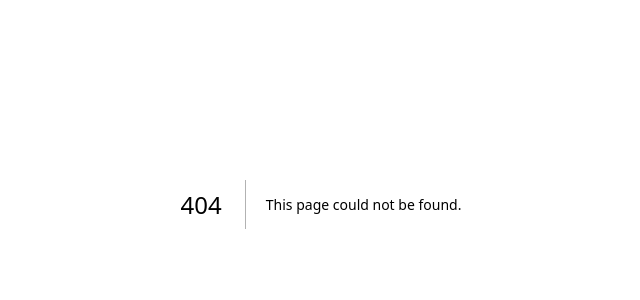
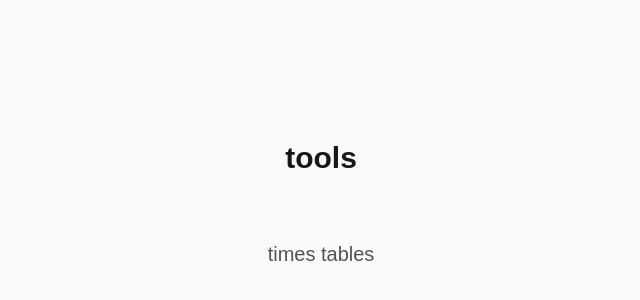
Before and after one commit to estherjyu/triplee, a Next.js app: page /tools in a window 1280 px wide. Before the commit this address had no page. Shown: the part 196-496 px from the top of the page, without its empty margins (319-959 px from the left). Built offline with nearby package versions, Linux system fonts and the light colour scheme.

Commit message:
Add tools page to menu with times tables link

```diff
--- a/src/app/menu/page.tsx
+++ b/src/app/menu/page.tsx
@@ -30,6 +30,12 @@ export default function Menu() {
           >
             recommendations
           </Link>
+          <Link
+            href="/tools"
+            className="text-xl text-zinc-600 hover:text-zinc-900 dark:text-zinc-400 dark:hover:text-zinc-100 transition-colors"
+          >
+            tools
+          </Link>
         </nav>
       </div>
     </div>
--- /dev/null
+++ b/src/app/tools/page.tsx
@@ -0,0 +1,25 @@
+import Link from "next/link";
+
+export default function Tools() {
+  return (
+    <div className="min-h-screen bg-zinc-50 dark:bg-black flex items-center justify-center">
+      <div className="flex flex-col items-center gap-8">
+        <Link
+          href="/menu"
+          className="text-2xl md:text-3xl font-bold text-zinc-900 dark:text-zinc-100 mb-8"
+        >
+          tools
+        </Link>
+
+        <nav className="flex flex-col items-center gap-6">
+          <Link
+            href="/tools/times-tables"
+            className="text-xl text-zinc-600 hover:text-zinc-900 dark:text-zinc-400 dark:hover:text-zinc-100 transition-colors"
+          >
+            times tables
+          </Link>
+        </nav>
+      </div>
+    </div>
+  );
+}
```
